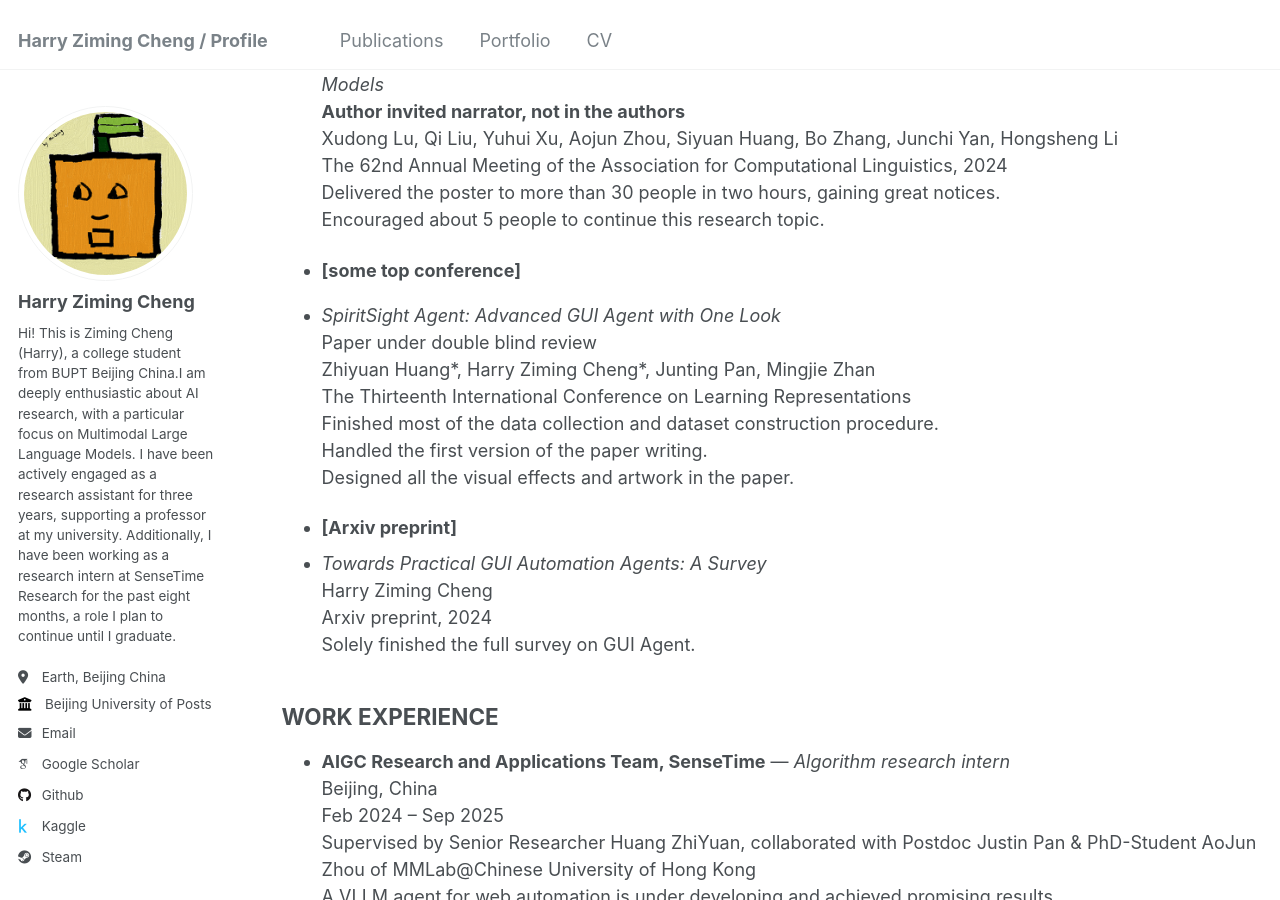
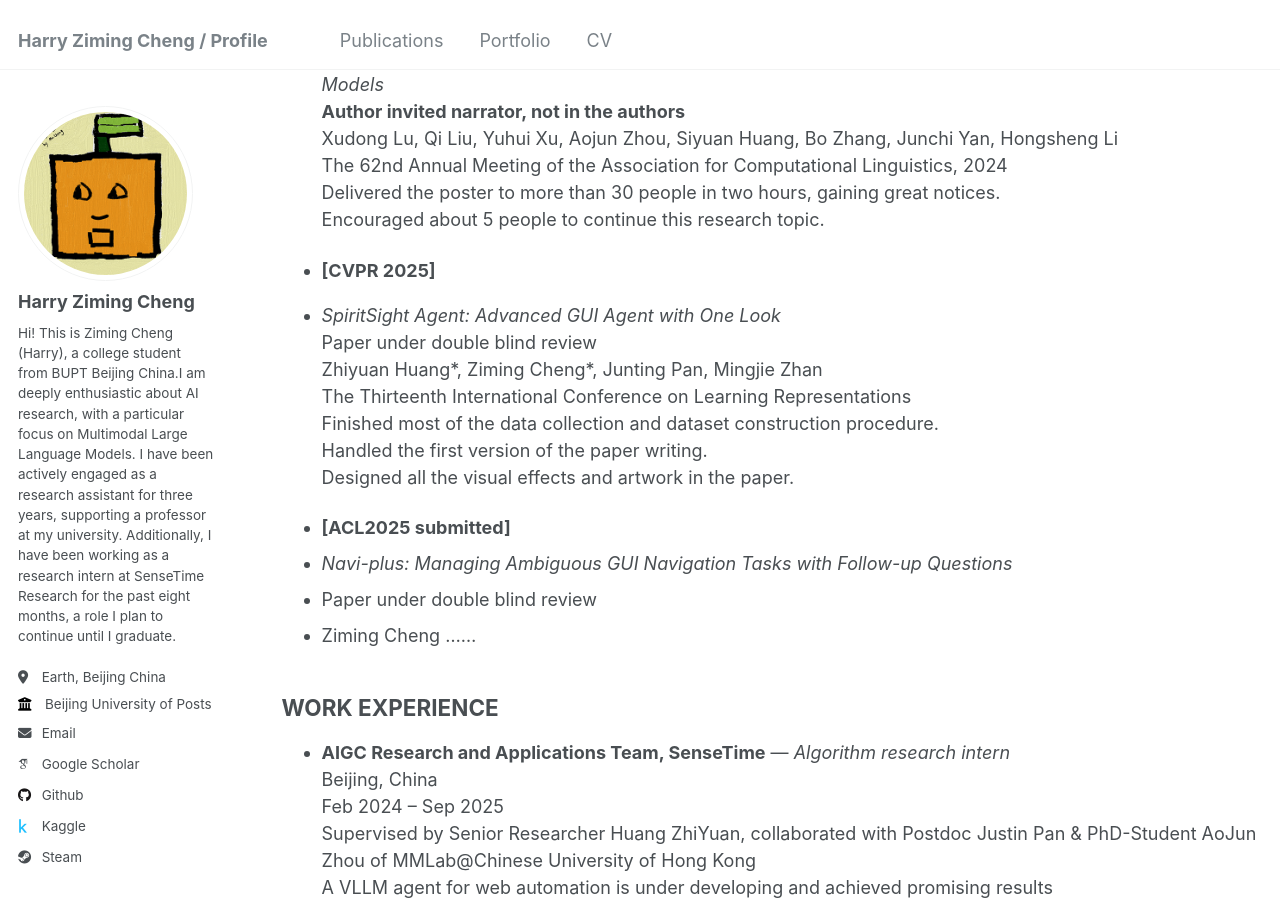
Before and after one commit to HarrytheOrange/harrytheorange.github.io, a Jekyll site: the page built from _pages/cv.md, in a window 1280 px wide and 900 px high, scrolled down 1034 px. Built offline with Jekyll 4.4.1, drawn with Linux system fonts in a browser that asks for light colours; some web fonts are replaced.

Commit message:
Update cv.md

```diff
--- a/_pages/cv.md
+++ b/_pages/cv.md
@@ -44,20 +44,20 @@ Active member of school photographic association and school RoboMaster team
   Delivered the poster to more than 30 people in two hours, gaining great notices.
   Encouraged about 5 people to continue this research topic.
 
-- **[some top conference]**
+- **[CVPR 2025]**
 - *SpiritSight Agent: Advanced GUI Agent with One Look*
   Paper under double blind review
-  Zhiyuan Huang\*, Harry Ziming Cheng\*, Junting Pan, Mingjie Zhan
+  Zhiyuan Huang\*, Ziming Cheng\*, Junting Pan, Mingjie Zhan
   The Thirteenth International Conference on Learning Representations
   Finished most of the data collection and dataset construction procedure.
   Handled the first version of the paper writing.
   Designed all the visual effects and artwork in the paper.
 
-- **[Arxiv preprint]**
-- *Towards Practical GUI Automation Agents: A Survey*
-  Harry Ziming Cheng
-  Arxiv preprint, 2024
-  Solely finished the full survey on GUI Agent.
+- **[ACL2025 submitted]**
+- *Navi-plus: Managing Ambiguous GUI Navigation Tasks with Follow-up Questions*
+- Paper under double blind review
+- Ziming Cheng  ......
+
 
 ## WORK EXPERIENCE
 
```
